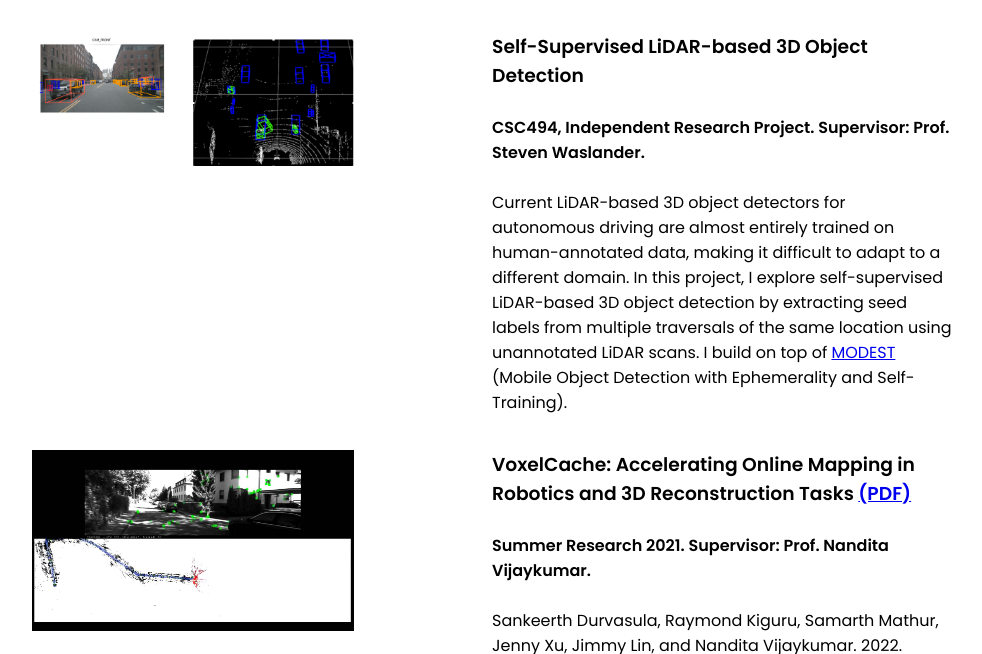
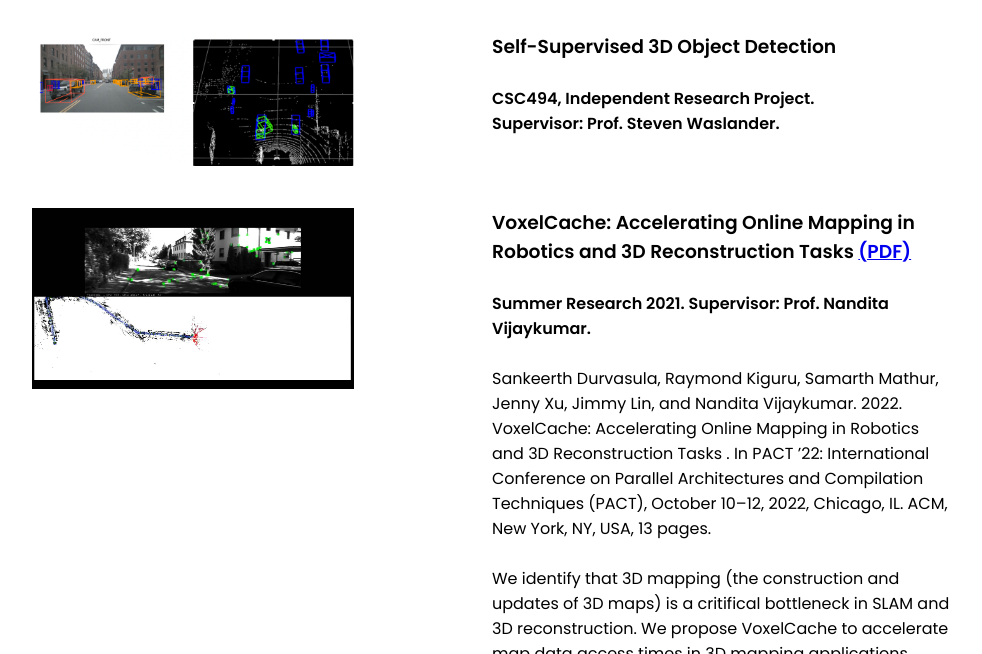
Before and after one commit to jennyziyi-xu/jennyziyi-xu.github.io, a plain HTML site: page research.html in a window 1280 px wide. Shown: the part 146-800 px from the top of the page, without its empty margins (148-1130 px from the left). Drawn offline with Linux system fonts and the light colour scheme.

Commit message:
minor update

```diff
--- a/research.html
+++ b/research.html
@@ -38,19 +38,10 @@
     </div>
     <div class="flex-child">
 
-      <h3>Self-Supervised LiDAR-based 3D Object Detection </h3>
+      <h3>Self-Supervised 3D Object Detection </h3>
       <br>
-      <h4>CSC494, Independent Research Project. Supervisor: Prof. Steven Waslander. </h4>
+      <h4>CSC494, Independent Research Project. <br>Supervisor: Prof. Steven Waslander. </h4>
       <br>
-      <p>
-        Current LiDAR-based 3D object detectors for autonomous driving are almost entirely trained on human-annotated
-        data,
-        making it difficult to adapt to a different domain.
-        In this project, I explore self-supervised LiDAR-based 3D object detection by extracting seed labels from
-        multiple traversals of the same location using unannotated LiDAR scans.
-        I build on top of <a href="https://arxiv.org/pdf/2203.15882.pdf">MODEST</a> (Mobile Object Detection with
-        Ephemerality and Self-Training).
-      </p>
     </div>
   </div>
 
```
